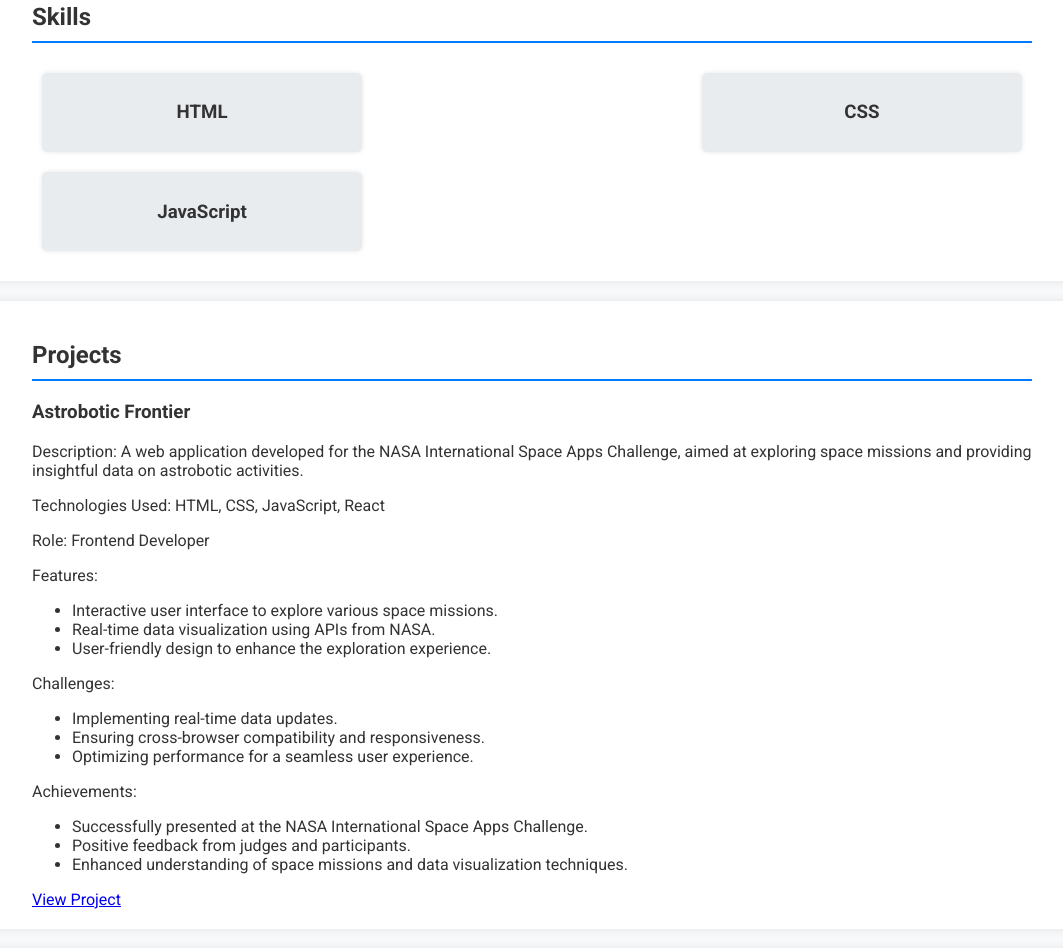
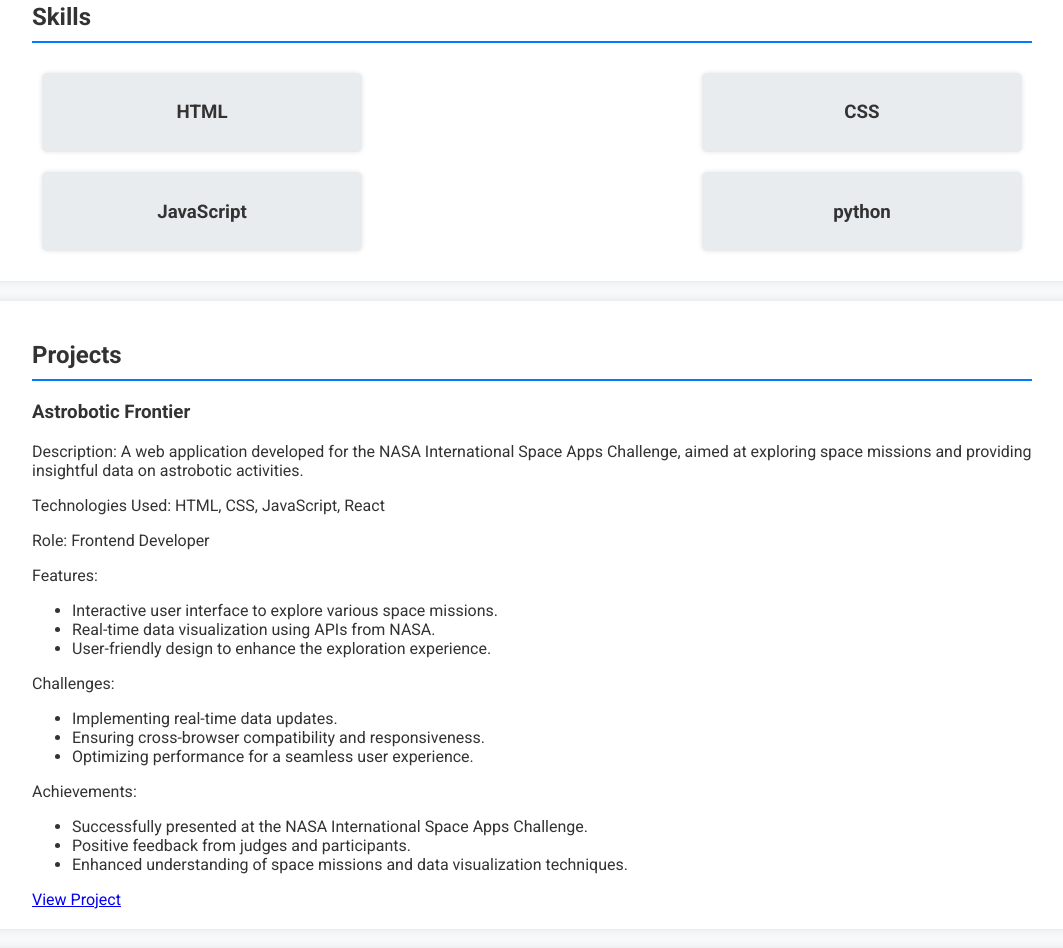
Before and after one commit to Bhanu-nair/bhanu-nair-portfolio, a plain HTML site: page index.html in a window 1280 px wide. Shown: the part 764-1712 px from the top of the page, without its empty margins (108-1171 px from the left). Drawn offline with Linux system fonts and the light colour scheme.

Commit message:
index.html

```diff
--- a/index.html
+++ b/index.html
@@ -236,6 +236,10 @@
                 <div class="skill">
                     <h3>JavaScript</h3>
                 </div>
+                 <div class="skill">
+                    <h3>python</h3>
+                </div>
+
                 <!-- Add more skills as needed -->
             </div>
         </div>
```
